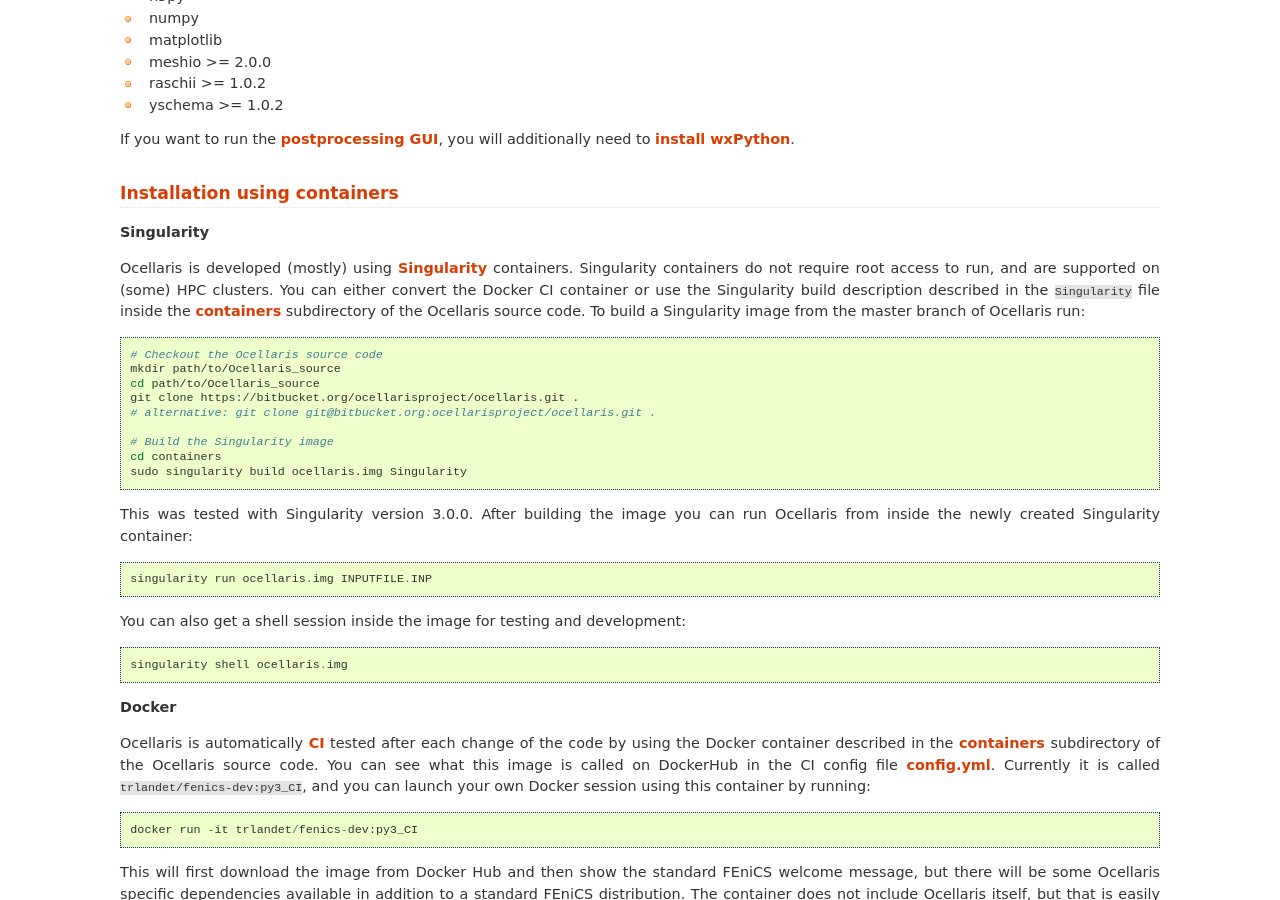
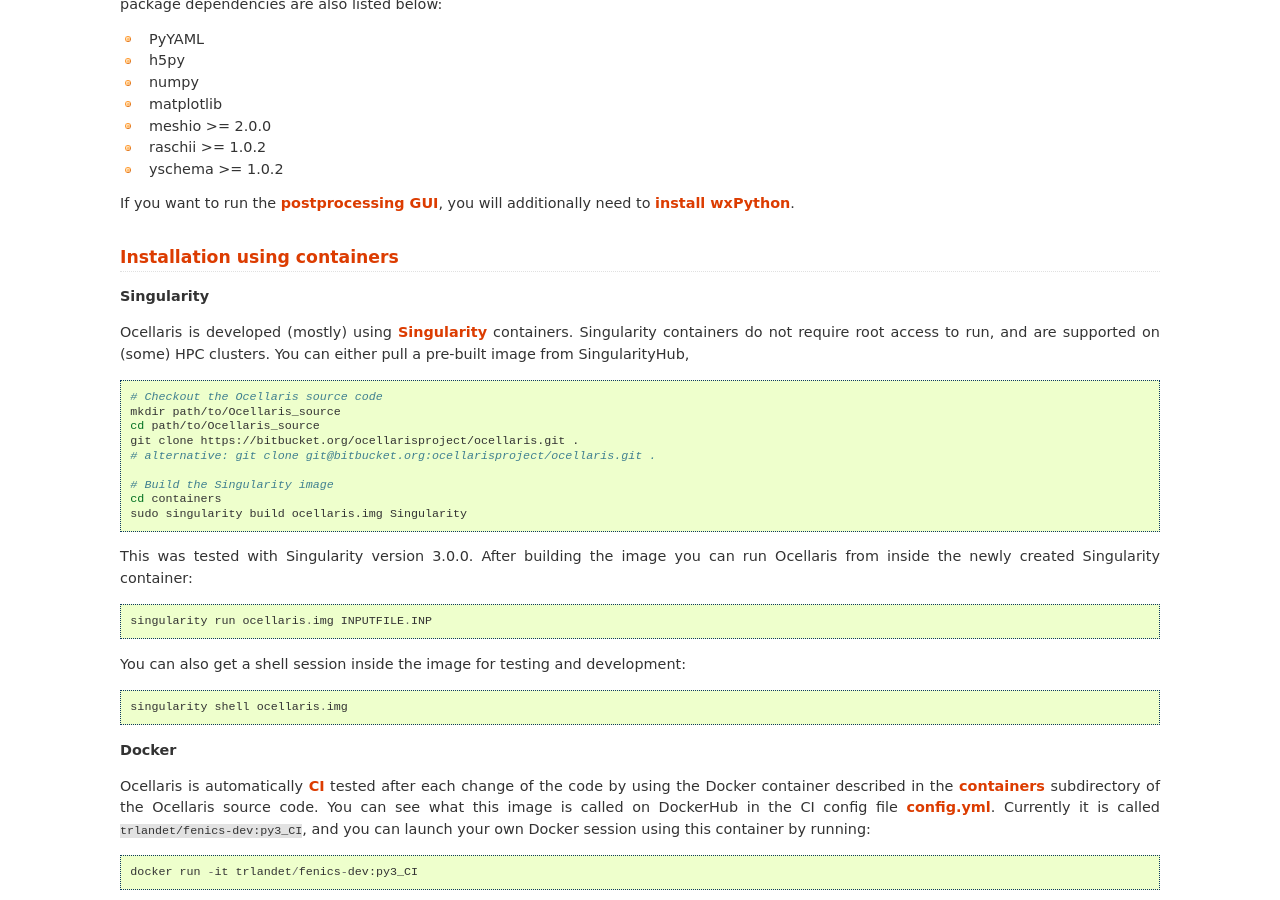
Before and after one commit to TormodLandet/Ocellaris, a Sphinx documentation site: the page built from documentation/user_guide/install.rst, in a window 1280 px wide and 900 px high, scrolled down 936 px. Built offline with Sphinx 7.4.7, drawn with Linux system fonts in a browser that asks for light colours; some of the changed text lies outside the part shown.

Commit message:
New version + Singularity

```diff
--- a/documentation/user_guide/install.rst
+++ b/documentation/user_guide/install.rst
@@ -30,7 +30,13 @@
 
 **Python packages**
 
-When you have installed FEniCS, the rest of the dependencies can be handled by the Python installation program, ``pip``. Simply running ``python3 -m pip install ocellaris`` will install Ocellaris along with all dependencies (see :ref:`label-pip` for more details on using pip). For completeness, the Python package dependencies are also listed below:
+When you have installed FEniCS, the rest of the dependencies can be handled by the Python installation program, ``pip``. Simply running
+
+.. code-block:: bash
+
+  python3 -m pip install ocellaris
+
+will install Ocellaris along with all dependencies (see :ref:`label-pip` for more details on using pip). For completeness, the Python package dependencies are also listed below:
 
 * PyYAML
 * h5py
@@ -50,7 +56,13 @@
 
 **Singularity**
 
-Ocellaris is developed (mostly) using Singularity_ containers. Singularity containers do not require root access to run, and are supported on (some) HPC clusters. You can either convert the Docker CI container or use the Singularity build description described in the ``Singularity`` file inside the  containers_ subdirectory of the Ocellaris source code. To build a Singularity image from the master branch of Ocellaris run:
+Ocellaris is developed (mostly) using Singularity_ containers. Singularity containers do not require root access to run, and are supported on (some) HPC clusters. You can either pull a pre-built image from SingularityHub,
+
+.. code-block: bash
+
+  singularity pull library://trlandet/default/ocellaris:2019.0.2
+
+ which will leave you with an ``ocellaris.sif`` file in the current director, or you you can use the build description described in the ``Singularity`` file inside the  containers_ subdirectory of the Ocellaris source code. To build a Singularity image from the master branch of Ocellaris run:
 
 .. code:: shell
 
--- a/ocellaris/__init__.py
+++ b/ocellaris/__init__.py
@@ -7,7 +7,7 @@
 verify_env()
 
 
-__version__ = '2019.0.1'
+__version__ = '2019.0.2'
 
 
 # This should potentially be made local to the mesh creation routines
```
